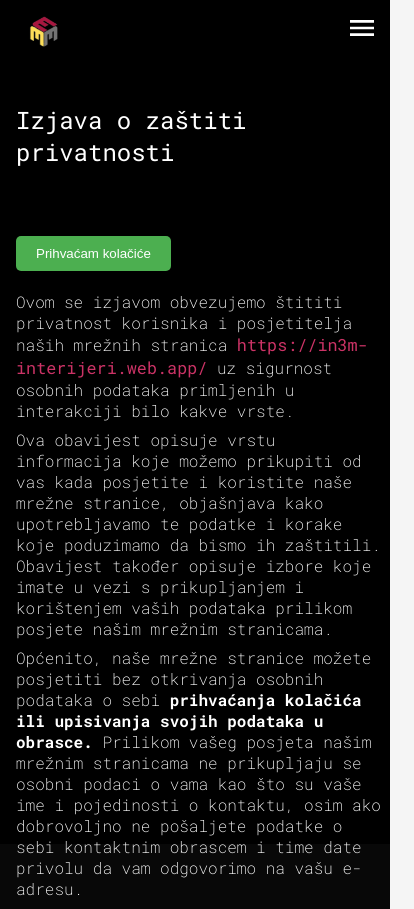
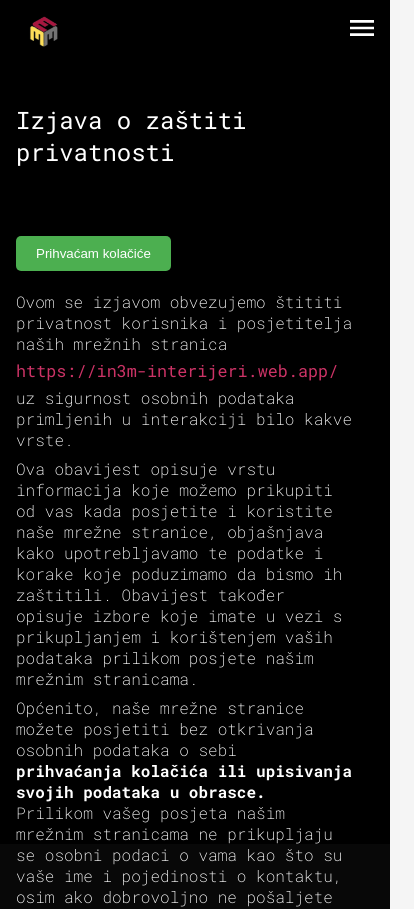
Before and after one commit to AlenZguric/in-3minterijeri, a React (Create React App) app: page /politika-privatnosti in a window 390 px wide. Shown: the top 909 px of the page, 414 px wide, since content can reach past the window. Built offline with nearby package versions, Linux system fonts and the light colour scheme; a web font is replaced by a local one.

Commit message:
"Updated padding and styling for PrivacyPolicyPage"

```diff
--- a/src/styles/pages/PrivacyPolicyPage.css
+++ b/src/styles/pages/PrivacyPolicyPage.css
@@ -75,7 +75,46 @@
     display: flex;
     flex-direction: column;
     padding-left: 1rem;
-    padding-right: 0.5rem;
+    padding-right: 2rem;
+    margin-top: auto;
+    border-radius: 0;
+    width: 100%;
+    background-color: rgba(0, 0, 0, 0.486);
+  }
+  .privacy-Policy-Page .main-privacy-Policy-Page .main-privacy-Policy-Page-title {
+    display: flex;
+    flex-direction: column;
+    width: 100%;
+    margin: 0;
+    margin-top: 6rem;
+  }
+  .privacy-Policy-Page .main-privacy-Policy-Page .main-privacy-Policy-Page-title h2 {
+    font-size: 1.5rem;
+    color: white;
+    margin-bottom: 3rem;
+  }
+  .privacy-Policy-Page .main-privacy-Policy-Page .main-privacy-Policy-Page-title p, .privacy-Policy-Page .main-privacy-Policy-Page .main-privacy-Policy-Page-title ul > li {
+    font-size: 1rem;
+    color: white;
+    font-weight: 200;
+    display: flex;
+    flex-direction: column;
+    text-wrap: wrap;
+  }
+  .privacy-Policy-Page .main-privacy-Policy-Page .main-privacy-Policy-Page-title address {
+    color: white;
+  }
+}
+@media (min-width: 481px) and (max-width: 767px) {
+  .privacy-Policy-Page {
+    display: flex;
+    flex-direction: column;
+  }
+  .privacy-Policy-Page .main-privacy-Policy-Page {
+    display: flex;
+    flex-direction: column;
+    padding-left: 1rem;
+    padding-right: 2rem;
     margin-top: auto;
     border-radius: 0;
     width: 100%;
@@ -98,37 +137,7 @@
     color: white;
     font-weight: 200;
   }
-}
-@media (min-width: 481px) and (max-width: 767px) {
-  .privacy-Policy-Page {
-    display: flex;
-    flex-direction: column;
-  }
-  .privacy-Policy-Page .main-privacy-Policy-Page {
-    display: flex;
-    flex-direction: column;
-    padding-left: 1rem;
-    padding-right: 1rem;
-    margin-top: auto;
-    border-radius: 0;
-    width: 100%;
-    background-color: rgba(0, 0, 0, 0.486);
-  }
-  .privacy-Policy-Page .main-privacy-Policy-Page .main-privacy-Policy-Page-title {
-    display: flex;
-    flex-direction: column;
-    width: 100%;
-    margin: 0;
-    margin-top: 6rem;
-  }
-  .privacy-Policy-Page .main-privacy-Policy-Page .main-privacy-Policy-Page-title h2 {
-    font-size: 1.5rem;
+  .privacy-Policy-Page .main-privacy-Policy-Page .main-privacy-Policy-Page-title address {
     color: white;
-    margin-bottom: 3rem;
-  }
-  .privacy-Policy-Page .main-privacy-Policy-Page .main-privacy-Policy-Page-title p, .privacy-Policy-Page .main-privacy-Policy-Page .main-privacy-Policy-Page-title ul > li {
-    font-size: 1rem;
-    color: white;
-    font-weight: 200;
   }
 }/*# sourceMappingURL=PrivacyPolicyPage.css.map */
--- a/src/styles/pages/PrivacyPolicyPage.scss
+++ b/src/styles/pages/PrivacyPolicyPage.scss
@@ -78,7 +78,7 @@
     display: flex;
     flex-direction: column;
     padding-left: 1rem;
-    padding-right: .5rem;
+   padding-right: 2rem;
     margin-top:auto;
     border-radius: 0;
     width: 100%;
@@ -98,6 +98,12 @@
         font-size: 1rem;
         color: white;
         font-weight: 200;
+        display: flex;
+        flex-direction: column;
+        text-wrap: wrap;
+      }
+      address{
+        color: white;
       }
 
     }
@@ -115,7 +121,7 @@
         display: flex;
         flex-direction: column;
         padding-left: 1rem;
-        padding-right: 1rem;
+        padding-right: 2rem;
         margin-top:auto;
         border-radius: 0;
         width: 100%;
@@ -136,6 +142,9 @@
             color: white;
             font-weight: 200;
           }
+          address{
+            color: white;
+          }
 
         }
       }
```
Also changed, not shown: 1 other file (tests, documents, lock files or other folders).
